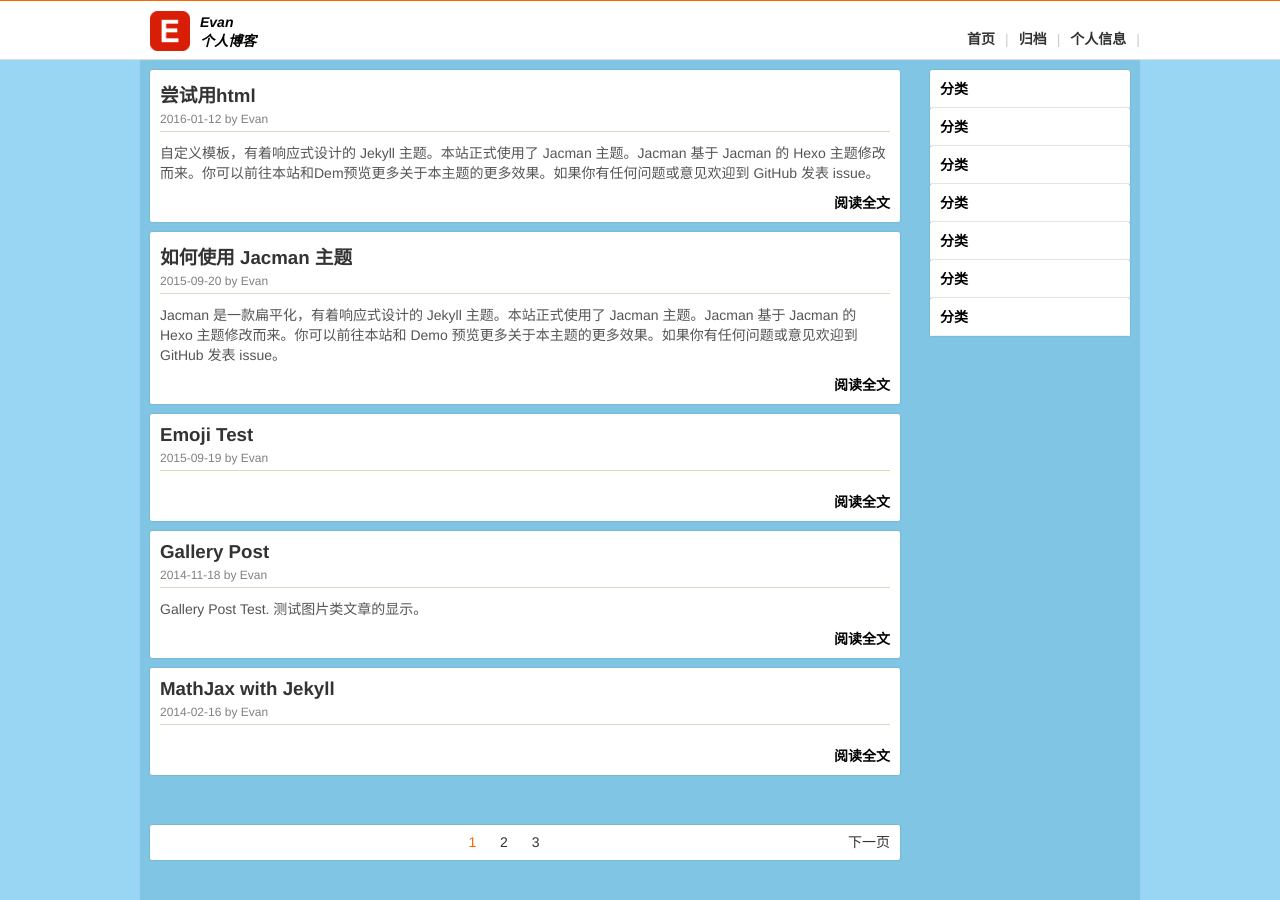
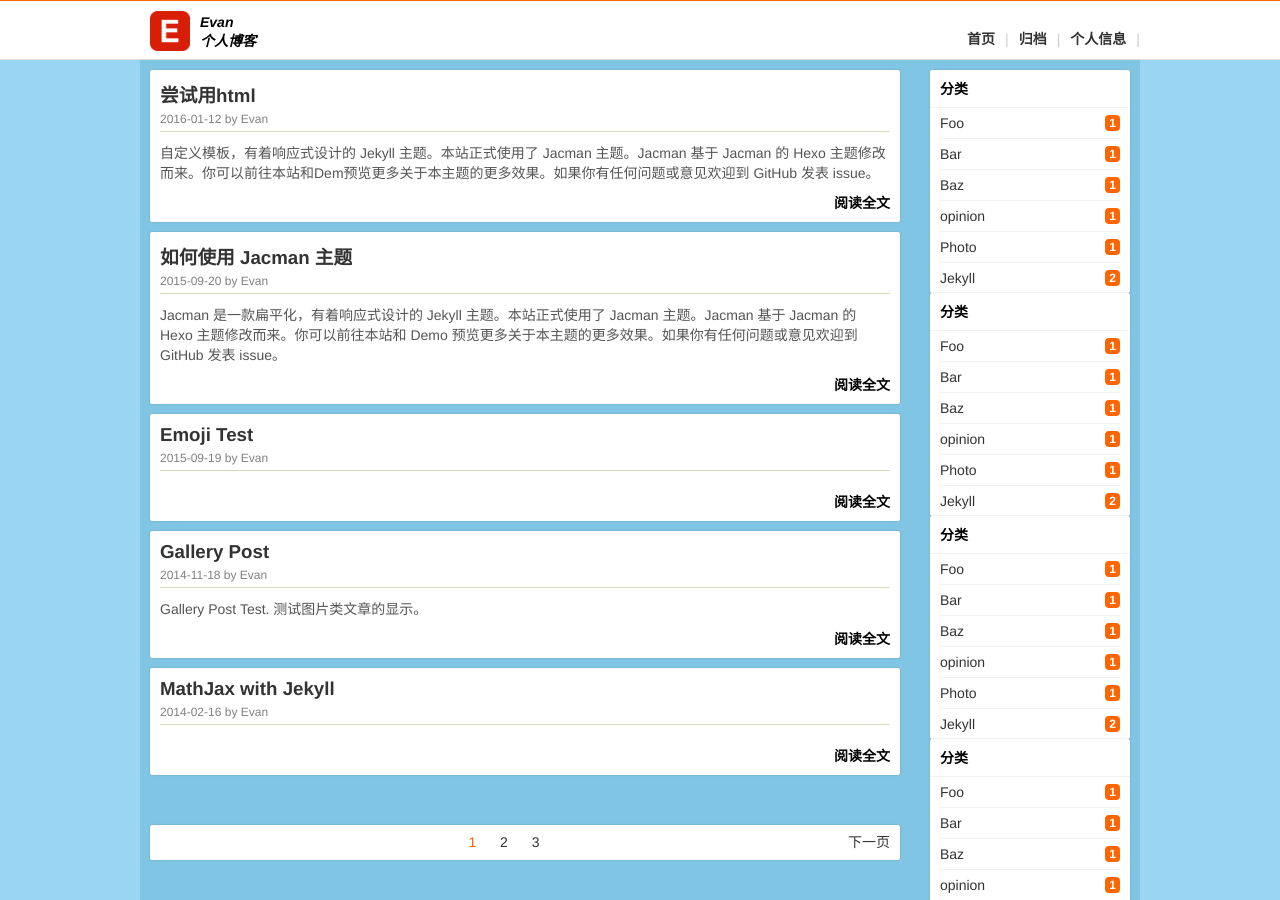
Before and after one commit to bnuephjx/bnuephjx.github.io, a Jekyll site: the page built from index.html, in a window 1280 px wide and 900 px high. Built offline with Jekyll 4.4.1, drawn with Linux system fonts in a browser that asks for light colours; the list of posts is cut into pages by our own code; some of the changed text lies outside the part shown.

Commit message:
启动分类功能

```diff
--- a/_includes/_component/categorie.html
+++ b/_includes/_component/categorie.html
@@ -1,11 +1,20 @@
 {% if site.categories | size != 0 %}
-	{% for item in site.categories %}
-
-    {% endfor %}
+<div class="classify">
+	<div class="blogTxt">分类</div>
+	<ul class='classifyBox'>
+		<!-- key[0]表示名称，value[1]表示数量  -->
+		{% for item in site.categories %}
+			{% if item[1] | size != 0 %}
+				<li>
+					<a href="{{ site.baseurl }}/categories/#{{ item[0] }}" title="{{ item[0] }}">
+						<p class="txt">
+							{{ item[0] }}
+						</p>
+						<span class='classifyNum'>{{ item[1] | size }}</span>
+					</a>
+				</li>
+			{% endif %}
+		{% endfor %}
+	</ul>
+</div>
 {% endif %}
-<div class="classify">
-    <div class="blogTxt">分类</div>
-    <ul class='classifyBox'>
-
-    </ul>
-</div>
```
